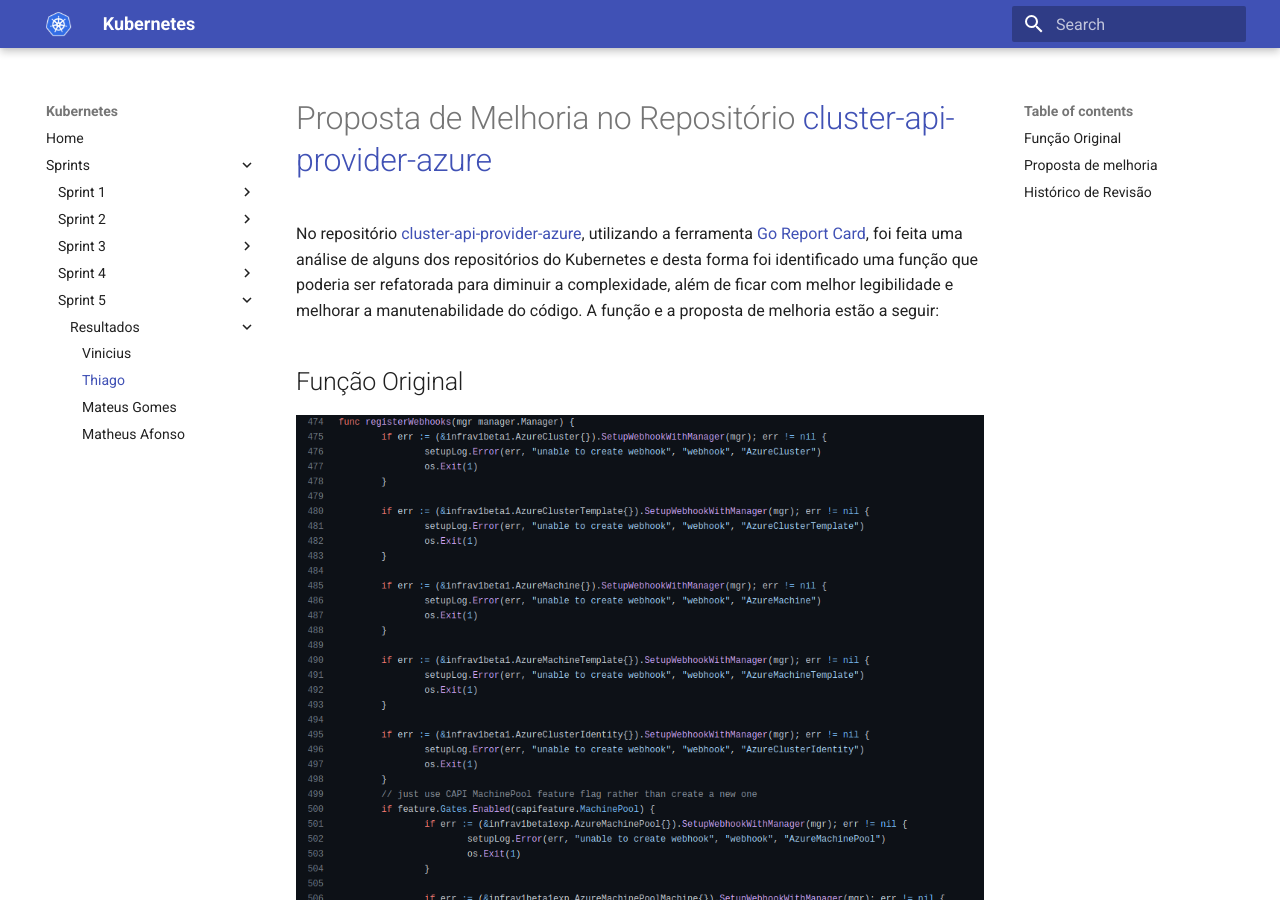
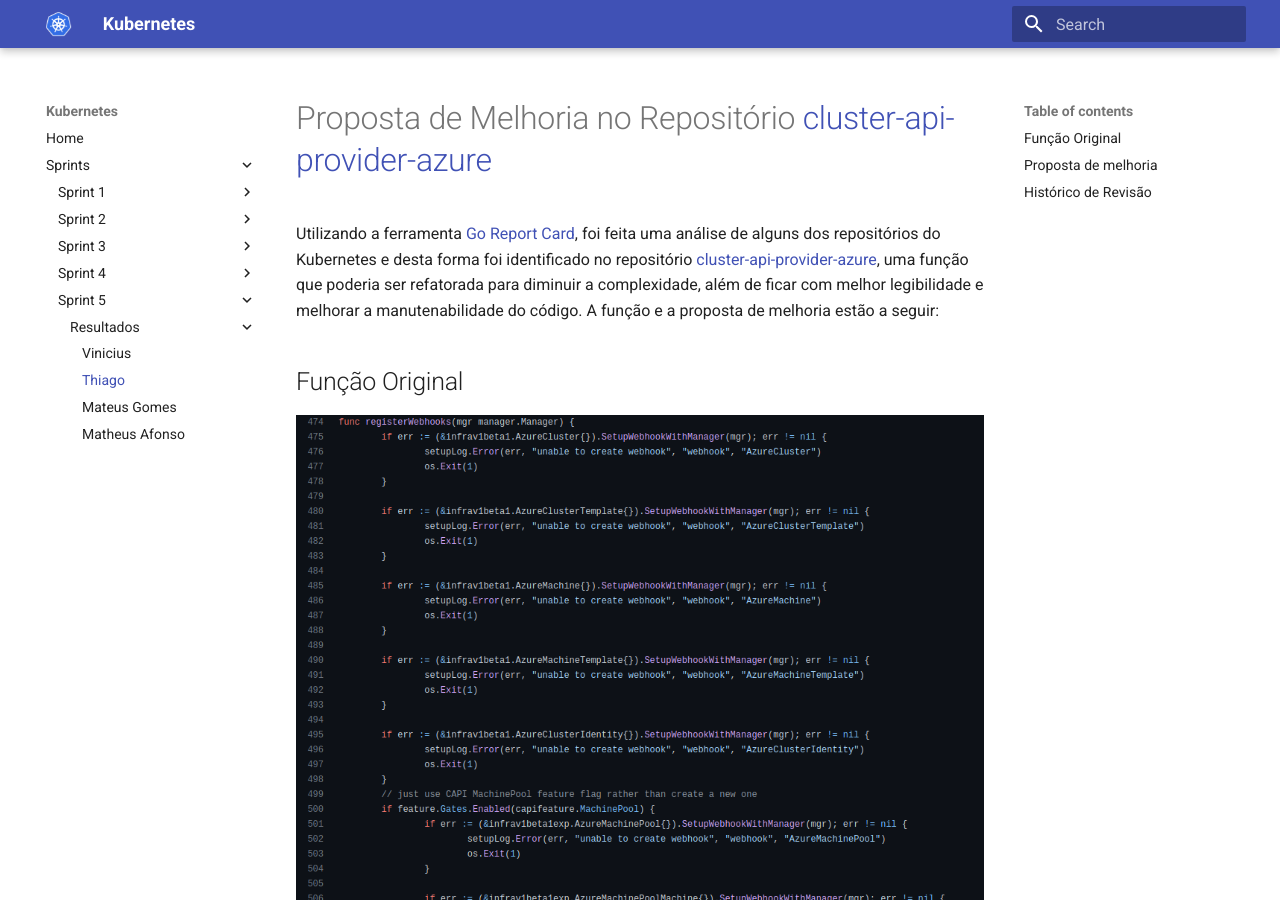
Before and after one commit to GCES-Kubernetes-2021-2/docs, an MkDocs documentation site: the page built from docs/sprints/sprint_5/resultados/thiago.md, in a window 1280 px wide and 900 px high. Built offline with MkDocs 1.6.1 and Material for MkDocs 9.7.7, drawn with Linux system fonts in a browser that asks for light colours.

```diff
--- a/docs/sprints/sprint_5/resultados/thiago.md
+++ b/docs/sprints/sprint_5/resultados/thiago.md
@@ -1,6 +1,6 @@
 # Proposta de Melhoria no Repositório [cluster-api-provider-azure](https://github.com/kubernetes-sigs/cluster-api-provider-azure)
 
-No repositório [cluster-api-provider-azure](https://github.com/kubernetes-sigs/cluster-api-provider-azure), utilizando a ferramenta [Go Report Card](https://goreportcard.com/), foi feita uma análise de alguns dos repositórios do Kubernetes e desta forma foi identificado uma função que poderia ser refatorada para diminuir a complexidade, além de ficar com melhor legibilidade e melhorar a manutenabilidade do código. A função e a proposta de melhoria estão a seguir:
+ Utilizando a ferramenta [Go Report Card](https://goreportcard.com/), foi feita uma análise de alguns dos repositórios do Kubernetes e desta forma foi identificado no repositório [cluster-api-provider-azure](https://github.com/kubernetes-sigs/cluster-api-provider-azure), uma função que poderia ser refatorada para diminuir a complexidade, além de ficar com melhor legibilidade e melhorar a manutenabilidade do código. A função e a proposta de melhoria estão a seguir:
 
 ## Função Original
 
```
